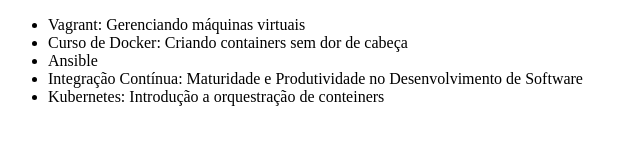
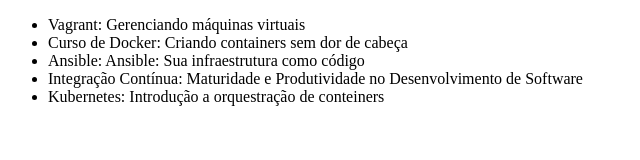
Before and after one commit to defabris/defabris-git, a plain HTML site: page index.html in a window 1280 px wide. Shown: the whole page, without its empty margins (0-640 px from the left). Drawn offline with Linux system fonts and the light colour scheme.

Commit message:
Ajustando o curso de Ansible

```diff
--- a/index.html
+++ b/index.html
@@ -8,7 +8,7 @@
     <ul>
         <li>Vagrant: Gerenciando máquinas virtuais</li>
         <li>Curso de Docker: Criando containers sem dor de cabeça</li>
-        <li>Ansible</li>
+        <li>Ansible: Ansible: Sua infraestrutura como código</li>
         <li>Integração Contínua: Maturidade e Produtividade no Desenvolvimento de Software</li>
 		<li>Kubernetes: Introdução a orquestração de conteiners</li>
     </ul>
```
